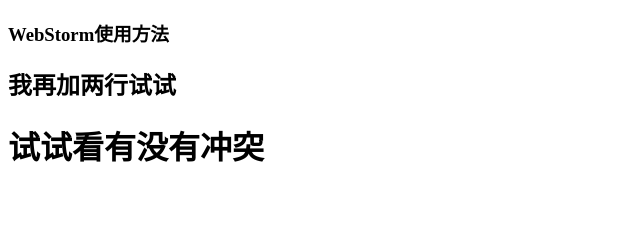
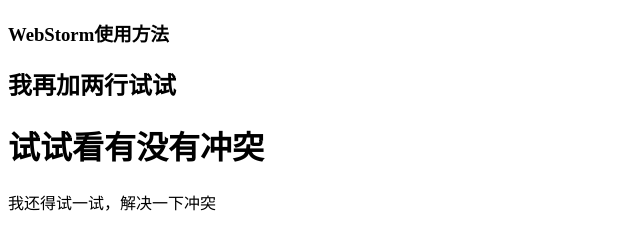
Before and after one commit to trainGits/-trainGits, a plain HTML site: page index.html in a window 1280 px wide. Shown: the whole page, without its empty margins (0-640 px from the left). Drawn offline with Linux system fonts and the light colour scheme.

Commit message:
Update index.html

```diff
--- a/index.html
+++ b/index.html
@@ -11,5 +11,6 @@
     <h3>WebStorm使用方法</h3>
     <h2>我再加两行试试</h2>
     <h1>试试看有没有冲突</h1>
+    <p>我还得试一试，解决一下冲突</p>
 </body>
 </html>
```
